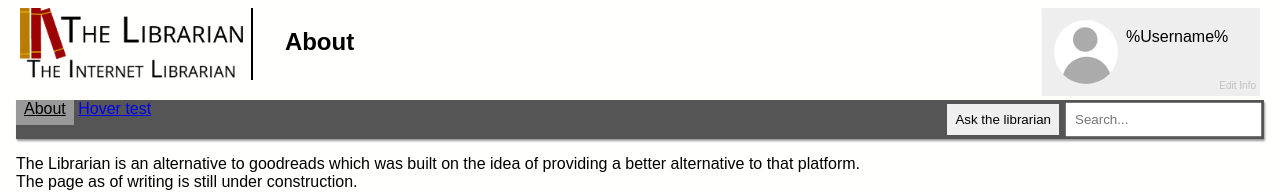
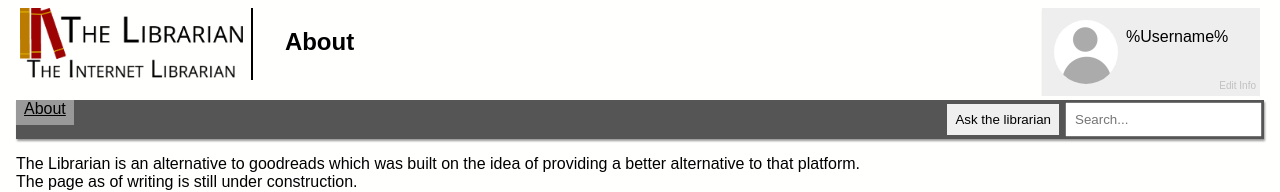
Before and after one commit to LRG1998/bettergoodreads, a SvelteKit app: page /about in a window 1280 px wide. Shown: the top 192 px of the page. Built offline with nearby package versions, Linux system fonts and the light colour scheme.

Commit message:
removed uneeded code

```diff
--- a/src/routes/about/+page.svelte
+++ b/src/routes/about/+page.svelte
@@ -24,7 +24,6 @@
     </div>
     <div id = "topbar">
         <a href="../about/" id = "active">About</a>
-        <a href="#">Hover test</a>
         <input type="text" placeholder="Search...">
         <button id="SearchButton">Ask the librarian</button>
     </div>
```
